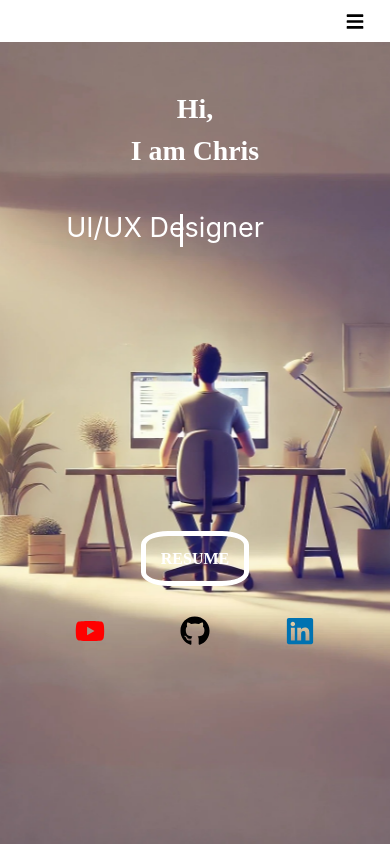
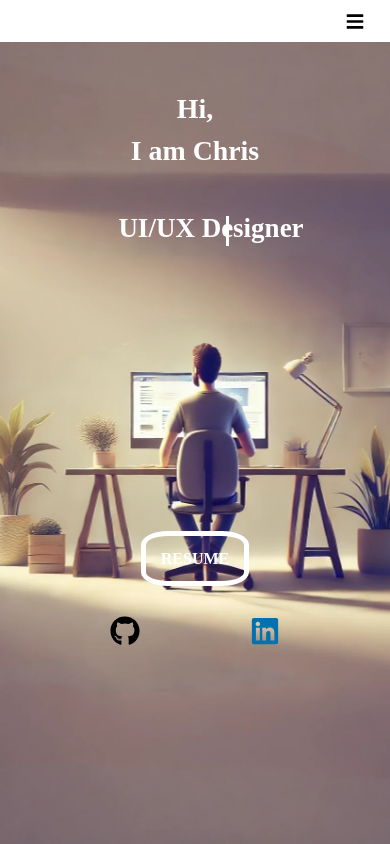
Before and after one commit to Coderman136/rv-portfolio-client, a React (Create React App) app: page / in a window 390 px wide. Built offline with nearby package versions, Linux system fonts and the light colour scheme; a web font is replaced by a local one.

Commit message:
portfolio updates

```diff
--- a/src/components/Home/index.jsx
+++ b/src/components/Home/index.jsx
@@ -18,7 +18,7 @@ function Home() {
      <ul className="animeList">
       <li> <span> Full-Stack Developer </span> </li>
       <li> <span> UI/UX Designer       </span> </li>
-      <li> <span> YouTuber             </span> </li>
+      <li> <span> Cloud Developer             </span> </li>
       <li> <span> React Developer      </span> </li>
      </ul>
      </div>
@@ -30,9 +30,9 @@ function Home() {
     </div>
 
     <div className="contactLink">
-      <a href="https://www.youtube.com/channel/UCnPQ4NDqerT4Ovdw5Ak7dmg" target="youtube" >
+      {/* <a href="https://www.youtube.com/channel/UCnPQ4NDqerT4Ovdw5Ak7dmg" target="youtube" >
       <FaYoutube className="icon1"/>
-      </a>
+      </a> */}
       <a href="https://github.com/Coderman136" target="github">
        <FaGithub className="icon2"/>
        </a>
--- a/src/components/Home/style.css
+++ b/src/components/Home/style.css
@@ -113,6 +113,8 @@
  font-size: 27px;
  /* color: #FC7D7D; */
  color: #fff;
+ font-family: "Satisfy", cursive;
+ font-weight: 800;
  position: relative;
  top: 10px;
  animation: slide 12s steps(4) infinite;
@@ -225,6 +227,11 @@
   margin-top: 0;
  }
 
+ .unbackgrounded .headline .anime{
+  /* margin-left: 20px; */
+  justify-content: center;
+ }
+
  .unbackgrounded .resume {
   margin-top: 250px;
   margin-bottom: 30px;
```
